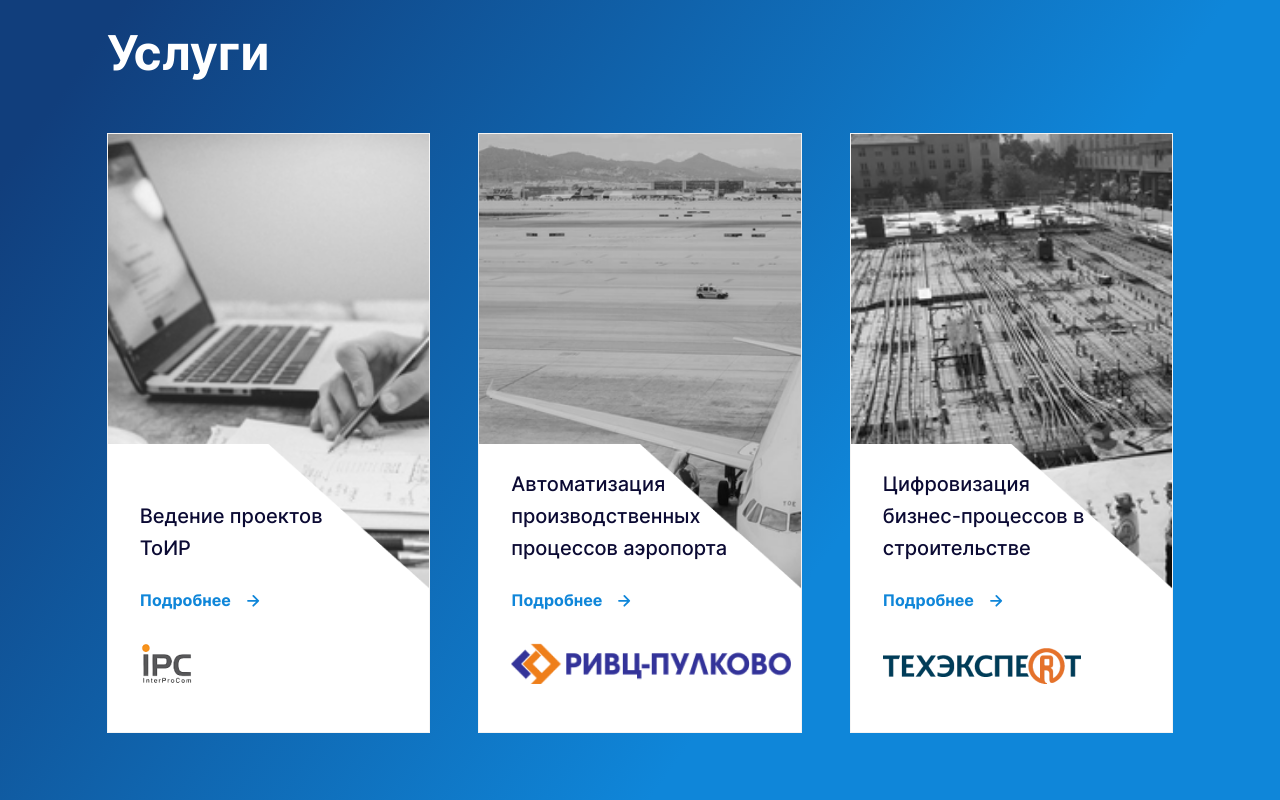
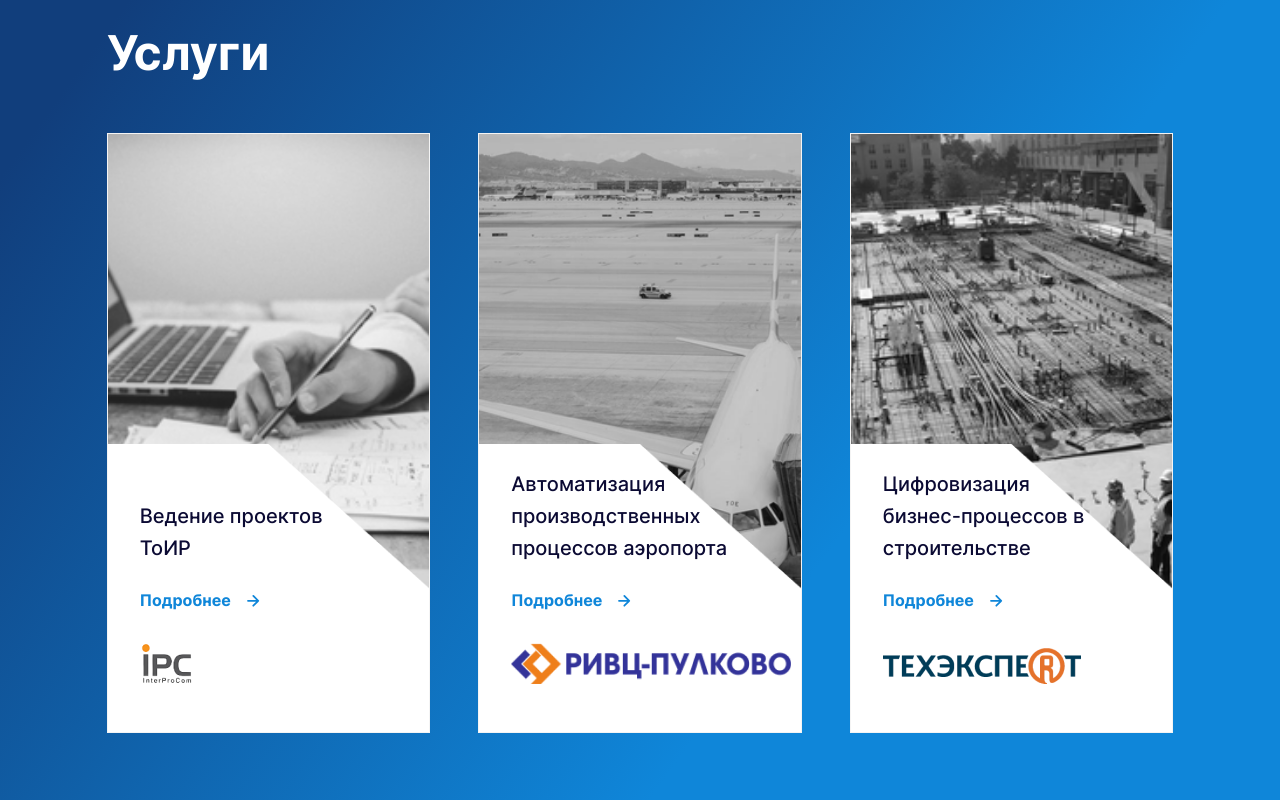
Before and after one commit to VladimirEscolta/GST, a React (Create React App) app: page / in a window 1280 px wide. Shown: the part 1120-1920 px from the top of the page. Built offline with nearby package versions, Linux system fonts and the light colour scheme.

Commit message:
fix link in buttons

```diff
--- a/src/components/Button.jsx
+++ b/src/components/Button.jsx
@@ -23,6 +23,7 @@ const Button = (props) => {
   }
 
   const sizes = {
+    xs: 'w-[153px] h-[53px] rounded-gst3 text-base font-semibold',
     sm: 'w-[187px] h-[53px] rounded-gst3 text-base font-semibold',
     md: 'w-[270px] h-[70px] rounded-gst3 text-lg font-bold',
     md320: 'w-[320px] h-[70px] rounded-gst3 text-lg font-bold'
--- a/src/components/Footer/ui/InfoBlock.jsx
+++ b/src/components/Footer/ui/InfoBlock.jsx
@@ -8,27 +8,25 @@ const InfoBlock = () => {
       <div className="text-white mx-auto w-10/12">
         <div className="flex text-base pt-24">
           <div className="flex w-1/3">
-            <GstLogoIcon/>
+            <a href="/"><GstLogoIcon/></a>
             <p className="text-sm ps-4 w-40">Глобальные сетевые технологии</p>
           </div>
           <div className="flex flex-col w-1/3">
             <a className="" href="/about">О компании</a>
-            <a className="mt-5" href="/products" target="_blank">Услуги и продукты</a>
-            <a className="mt-5" href="/contacts" target="_blank">Контакты</a>
+            <a className="mt-5" href="/products">Услуги и продукты</a>
+            <a className="mt-5" href="/contacts">Контакты</a>
           </div>
           <div className="flex flex-col w-1/3">
             <div className="font-semibold">Подписка</div>
             <div className="mt-5">Будьте в курсе наших последних новостей</div>
             <div className="flex mt-5">
               <form action='/' method='post' encType='multipart/form-data' className="inputs">
-                <div className="">
-                  <input className="form-control h-[53px] rounded-gst3 pl-5 mr-4 w-[300px] bg-[#FFFFFF33] shadow-none outline-none" type="email" name='mail'
+                <div className="flex flex-wrap">
+                  <input className="h-[53px] rounded-gst3 pl-5 mr-4 mb-4 bg-[#FFFFFF33] shadow-none outline-none" type="email" name='mail'
                          placeholder="Ваш email"
                          id="input_mail"
                   />
-                  <button type="submit" id="submit">
-                    <Button size={'sm'} color={'white'} children={'Подписаться'} href={'/'} arrow={'without'}/>
-                  </button>
+                  <Button size={'xs'} color={'white'} children={'Подписаться'} href={'/'} arrow={'without'}/>
                 </div>
               </form>
             </div>
--- a/src/components/Header/index.jsx
+++ b/src/components/Header/index.jsx
@@ -24,7 +24,7 @@ const Index = () => {
     <div className="z-50 w-full flex sticky top-0 bg-white m-0 p-0 color-gst-text shadow-[0_12px_24px_0_#0B0A330A]">
       <div className="text-base font-medium mx-auto my-4 items-center justify-between flex w-10/12">
         <div className="company flex items-center">
-          <GstLogoIcon/>
+          <a href="/"><GstLogoIcon/></a>
           <p className="text ps-4 hidden lg:flex">Глобальные сетевые технологии</p>
         </div>
         <div className="menu flex">
--- a/src/pages/Main/ui/ProductsBlock.jsx
+++ b/src/pages/Main/ui/ProductsBlock.jsx
@@ -6,11 +6,11 @@ import {Products1Image, Products2Image, Products3Image} from "../../../assets/im
 const ProductsBlock = () => {
 
   const arrayAksioma = [
-    {text: 'Аксиома: ремонты', link: '/'},
-    {text: 'Аксиома: имущество', link: '/'},
-    {text: 'Аксиома: сервис', link: '/'},
-    {text: 'Аксиома: нефтегаз', link: '/'},
-    {text: 'Аксиома: электроэнергетика', link: '/'}
+    {text: 'Аксиома: ремонты', link: '/aksioma/repair'},
+    {text: 'Аксиома: имущество', link: '/aksioma/estate'},
+    {text: 'Аксиома: сервис', link: '/aksioma/service'},
+    {text: 'Аксиома: нефтегаз', link: '/aksioma/oilgas'},
+    {text: 'Аксиома: электроэнергетика', link: '/aksioma/electric'}
   ]
 
   const arrayAdept = [
@@ -37,7 +37,7 @@ const ProductsBlock = () => {
               </a>
             ))}
           </div>
-          <Button className="mt-8" color={'main'} size={'md320'} children={'Подробнее о продуктах'} href={'/'}/>
+          <Button className="mt-8" color={'main'} size={'md320'} children={'Подробнее о продуктах'} href={'/aksioma'}/>
         </div>
         <div className="flex flex-col w-1/2 items-end">
           <img className="max-w-[630px]" src={Products1Image} alt="products1"/>
@@ -53,13 +53,13 @@ const ProductsBlock = () => {
           <p className="mt-8 text-xl font-medium leading-8 max-w-[560px]">АС «КОБРА» — решение для
             эффективного и надёжного управления рейсами в аэропорту. Автоматизирует процессы, улучшает
             координацию работы и повышает безопасность воздушного движения</p>
-          <a className="mt-8 flex items-center text-gst-main" href="/" target="_self">
+          <a className="mt-8 flex items-center text-gst-main" href="/cobra" target="_self">
             <div className="mr-4 -rotate-45">
               <ArrowSmallIcon/>
             </div>
             <p className="font-medium">АС «КОБРА»</p>
           </a>
-          <Button className="mt-8" color={'main'} size={'md320'} children={'Подробнее о продукте'} href={'/'}/>
+          <Button className="mt-8" color={'main'} size={'md320'} children={'Подробнее о продукте'} href={'/cobra'}/>
         </div>
       </div>
       <div className="flex my-16 items-center justify-between">
--- a/src/pages/Main/ui/ServicesBlock.jsx
+++ b/src/pages/Main/ui/ServicesBlock.jsx
@@ -11,24 +11,24 @@ const ServicesBlock = () => {
 
   const services = [
     {
-      image: 'url(\'/src/assets/images/main/block_services1.png\')',
+      image: Services1Image,
       text: 'Ведение проектов ТоИР',
       logo: ServicesLogo1Image,
-      link: '/'
+      link: '/aksioma'
     },
     {
-      image: 'url(\'/src/assets/images/main/block_services2.png\')',
+      image: Services2Image,
       text: 'Автоматизация производственных процессов аэропорта',
       logo: ServicesLogo2Image,
-      link: '/'
+      link: '/cobra'
     },
     {
-      image: 'url(\'/src/assets/images/main/block_services3.png\')',
+      image: Services3Image,
       text: 'Цифровизация бизнес-процесcов в строительстве',
       logo: ServicesLogo3Image,
       link: '/'
     }
-]
+  ]
 
   return (
     <div className="bg-service-gradient">
@@ -36,7 +36,8 @@ const ServicesBlock = () => {
         <p className="text-5xl font-bold text-white">Услуги</p>
         <div className="mt-14 grid grid-cols-3 gap-12">
           {services && services.map(item => (
-            <div key={item.text} className={`relative flex items-end h-[600px] bg-cover border border-[#F4F4F4] bg-[${item.image}]`}>
+            <div key={item.text} className={`relative flex items-end h-[600px] bg-cover border border-[#F4F4F4]`}>
+              <img className="absolute object-cover w-full h-full" src={item.image} alt="cobra_modules_img"/>
               <img src={ServicesRectangleImage} alt="services_rectangle"
                    className='absolute bottom-0 left-0 w-full h-72'/>
               <div className="z-0 ms-8 mb-12">
@@ -51,48 +52,6 @@ const ServicesBlock = () => {
               </div>
             </div>
           ))}
-          {/*<div className="relative flex items-end h-[600px] bg-cover border border-[#F4F4F4] bg-[url('/src/assets/images/main/block_services1.png')]">*/}
-          {/*  <img src={ServicesRectangleImage} alt="services_rectangle"*/}
-          {/*       className='absolute bottom-0 left-0 w-full h-72'/>*/}
-          {/*  <div className="z-0 ms-8 mb-12">*/}
-          {/*    <p className="text-xl font-medium leading-8 w-48">Ведение проектов ТоИР</p>*/}
-          {/*    <a className="mt-6 flex items-center text-gst-main" href="/" target="_self">*/}
-          {/*      <p className="mr-4 font-bold">Подробнее</p>*/}
-          {/*      <ArrowSmallIcon/>*/}
-          {/*    </a>*/}
-          {/*    <div className="h-12 mt-6 flex items-end">*/}
-          {/*      <img src={ServicesLogo1Image} alt="services_logo1" className=''/>*/}
-          {/*    </div>*/}
-          {/*  </div>*/}
-          {/*</div>*/}
-          {/*<div className="relative flex items-end h-[600px] bg-cover border border-[#F4F4F4] bg-[url('/src/assets/images/main/block_services2.png')]">*/}
-          {/*  <img src={ServicesRectangleImage} alt="services_rectangle"*/}
-          {/*       className='absolute bottom-0 left-0 w-full h-72'/>*/}
-          {/*  <div className="z-0 ms-8 mb-12">*/}
-          {/*    <p className="text-xl font-medium leading-8 w-56">Автоматизация производственных процессов аэропорта</p>*/}
-          {/*    <a className="mt-6 flex items-center text-gst-main" href="/" target="_self">*/}
-          {/*      <p className="mr-4 font-bold">Подробнее</p>*/}
-          {/*      <ArrowSmallIcon/>*/}
-          {/*    </a>*/}
-          {/*    <div className="h-12 mt-6 flex items-end">*/}
-          {/*      <img src={ServicesLogo2Image} alt="services_logo2" className=''/>*/}
-          {/*    </div>*/}
-          {/*  </div>*/}
-          {/*</div>*/}
-          {/*<div className="relative flex items-end h-[600px] bg-cover border border-[#F4F4F4] bg-[url('/src/assets/images/main/block_services3.png')]">*/}
-          {/*  <img src={ServicesRectangleImage} alt="services_rectangle"*/}
-          {/*       className='absolute bottom-0 left-0 w-full h-72'/>*/}
-          {/*  <div className="z-0 ms-8 mb-12">*/}
-          {/*    <p className="text-xl font-medium leading-8 w-56">Цифровизация бизнес-процесcов в строительстве</p>*/}
-          {/*    <a className="mt-6 flex items-center text-gst-main" href="/" target="_self">*/}
-          {/*      <p className="mr-4 font-bold">Подробнее</p>*/}
-          {/*      <ArrowSmallIcon/>*/}
-          {/*    </a>*/}
-          {/*    <div className="h-12 mt-6 flex items-end">*/}
-          {/*      <img src={ServicesLogo3Image} alt="services_logo3" className=''/>*/}
-          {/*    </div>*/}
-          {/*  </div>*/}
-          {/*</div>*/}
         </div>
       </div>
     </div>
```
